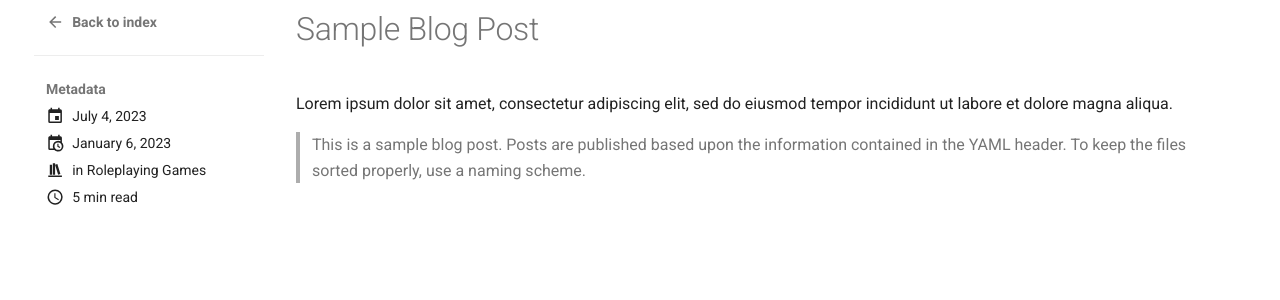
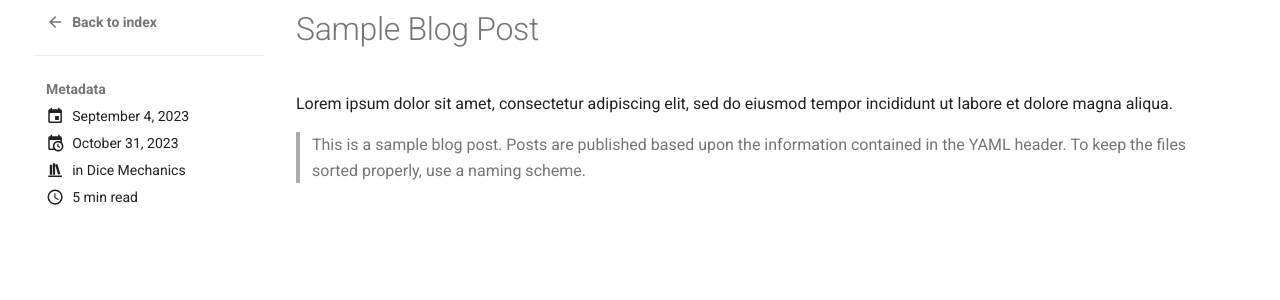
Before and after one commit to OldManUmby/material-for-mkdocs-template, an MkDocs documentation site: the page built from docs/blog/posts/mysecondpost.md, in a window 1280 px wide. Shown: the part 137-437 px from the top of the page. Built offline with MkDocs 1.6.1 and Material for MkDocs 9.7.7, drawn with Linux system fonts in a browser that asks for light colours.

Commit message:
Updated Blog

```diff
--- a/docs/blog/posts/myfirstpost.md
+++ b/docs/blog/posts/mysecondpost.md
@@ -1,11 +1,11 @@
 ---
 date:
-  created: 2023-07-04
-  updated: 2023-01-06
+  created: 2023-09-04
+  updated: 2023-10-31
 categories:
-  - Roleplaying Games
+  - Dice Mechanics
 readtime: 5
-pin: true
+pin: false
 ---
 
 # Sample Blog Post
```
